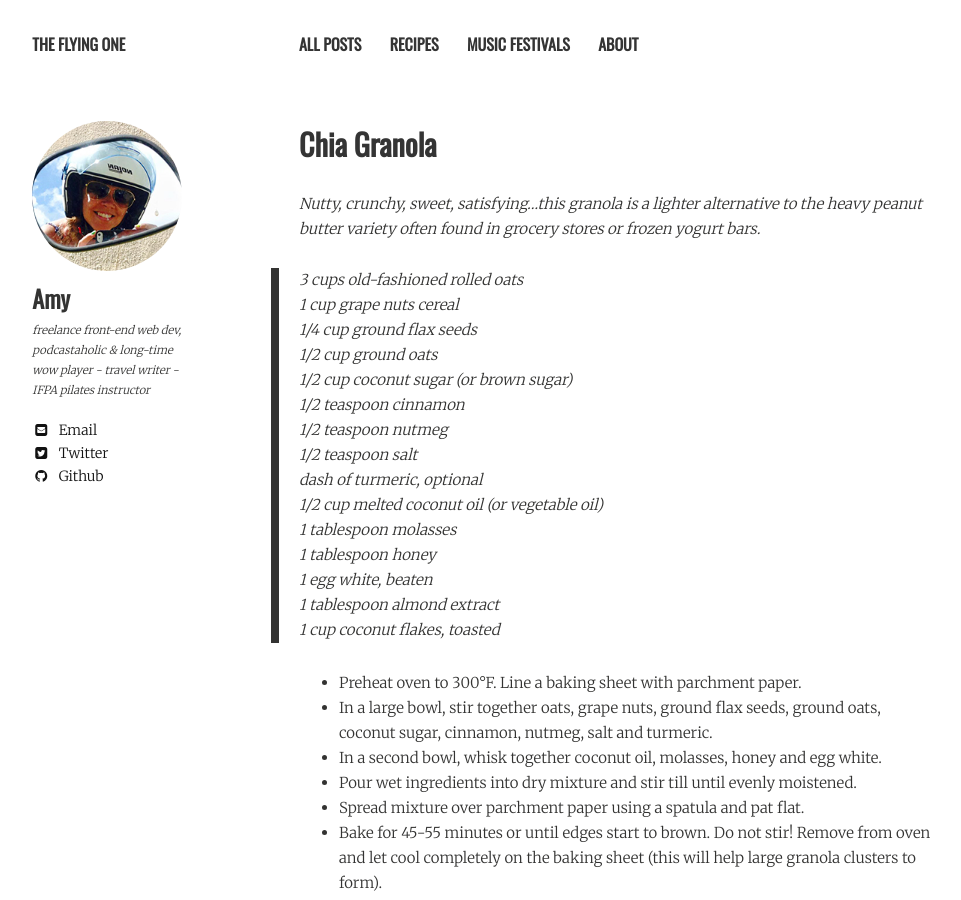
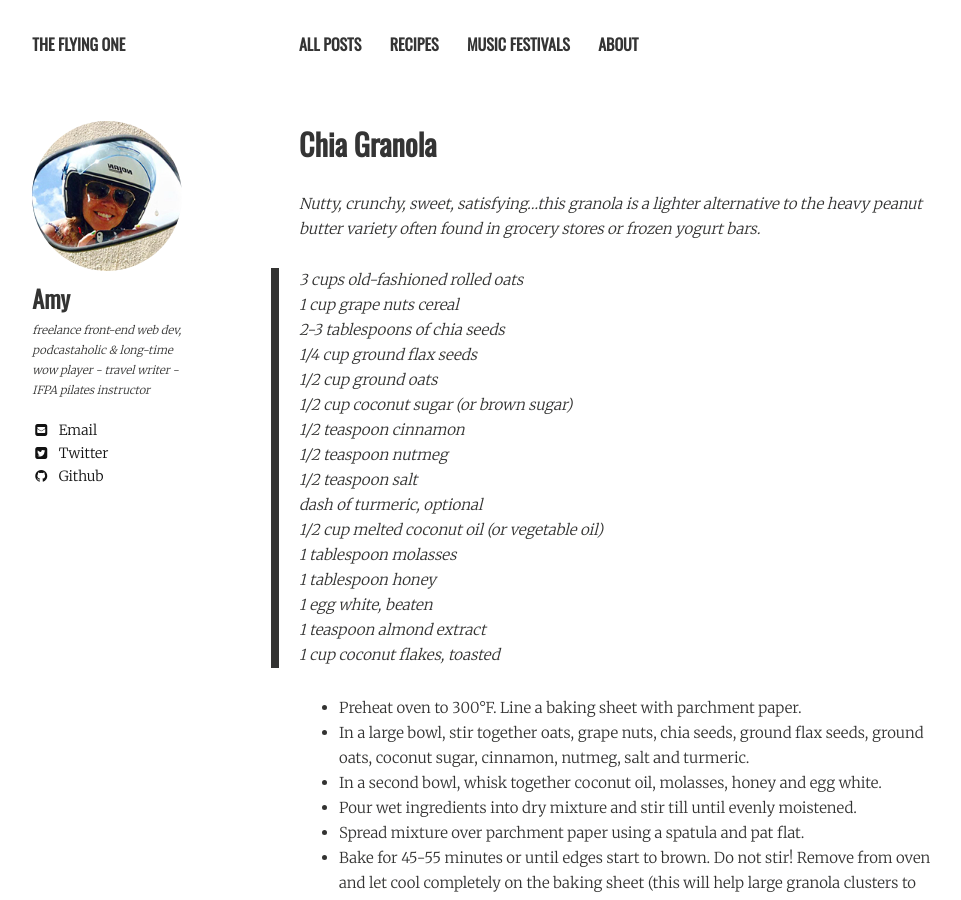
Before and after one commit to amypeniston/blog, a Jekyll site: the page built from _posts/2016-12-02-chia-granola.markdown, in a window 1280 px wide and 900 px high. Shown: the whole window, without its empty margins (21-982 px from the left). Built offline with Jekyll 4.4.1, drawn with Linux system fonts in a browser that asks for light colours; nearby versions of some CDN libraries.

Commit message:
Update Chia Granola post and Recipes page

```diff
--- a/_posts/2016-12-02-chia-granola.markdown
+++ b/_posts/2016-12-02-chia-granola.markdown
@@ -14,6 +14,7 @@ date: 2016-12-02T10:02:37-05:00
 
 > 3 cups old-fashioned rolled oats
 > 1 cup grape nuts cereal
+> 2-3 tablespoons of chia seeds
 > 1/4 cup ground flax seeds
 > 1/2 cup ground oats
 > 1/2 cup coconut sugar (or brown sugar)
@@ -25,11 +26,11 @@ date: 2016-12-02T10:02:37-05:00
 > 1 tablespoon molasses
 > 1 tablespoon honey
 > 1 egg white, beaten
-> 1 tablespoon almond extract
+> 1 teaspoon almond extract
 > 1 cup coconut flakes, toasted
 
 * Preheat oven to 300°F. Line a baking sheet with parchment paper.
-* In a large bowl, stir together oats, grape nuts, ground flax seeds, ground oats, coconut sugar, cinnamon, nutmeg, salt and turmeric.
+* In a large bowl, stir together oats, grape nuts, chia seeds, ground flax seeds, ground oats, coconut sugar, cinnamon, nutmeg, salt and turmeric.
 * In a second bowl, whisk together coconut oil, molasses, honey and egg white.
 * Pour wet ingredients into dry mixture and stir till until evenly moistened.
 * Spread mixture over parchment paper using a spatula and pat flat.
```
Also changed, not shown: recipes/index.md (+1 -1 lines).
